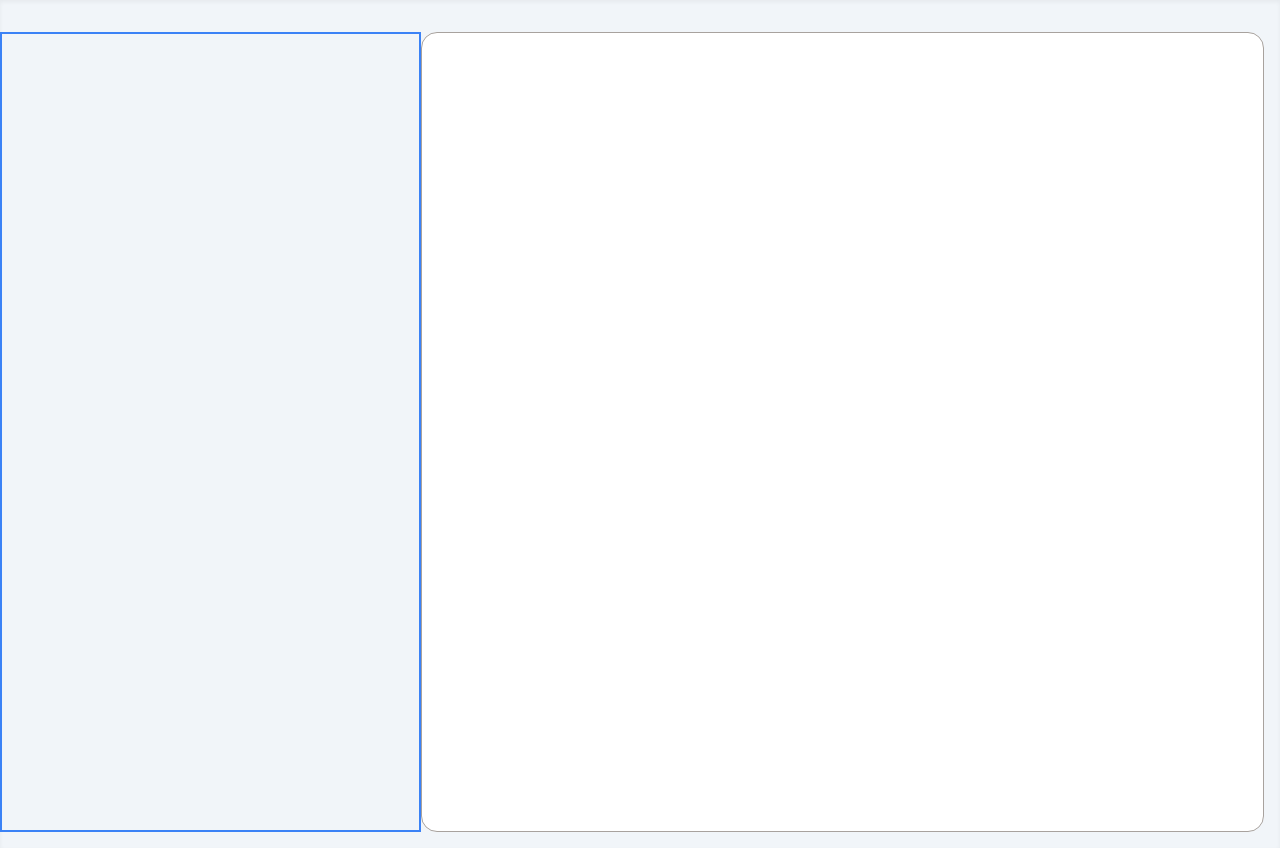
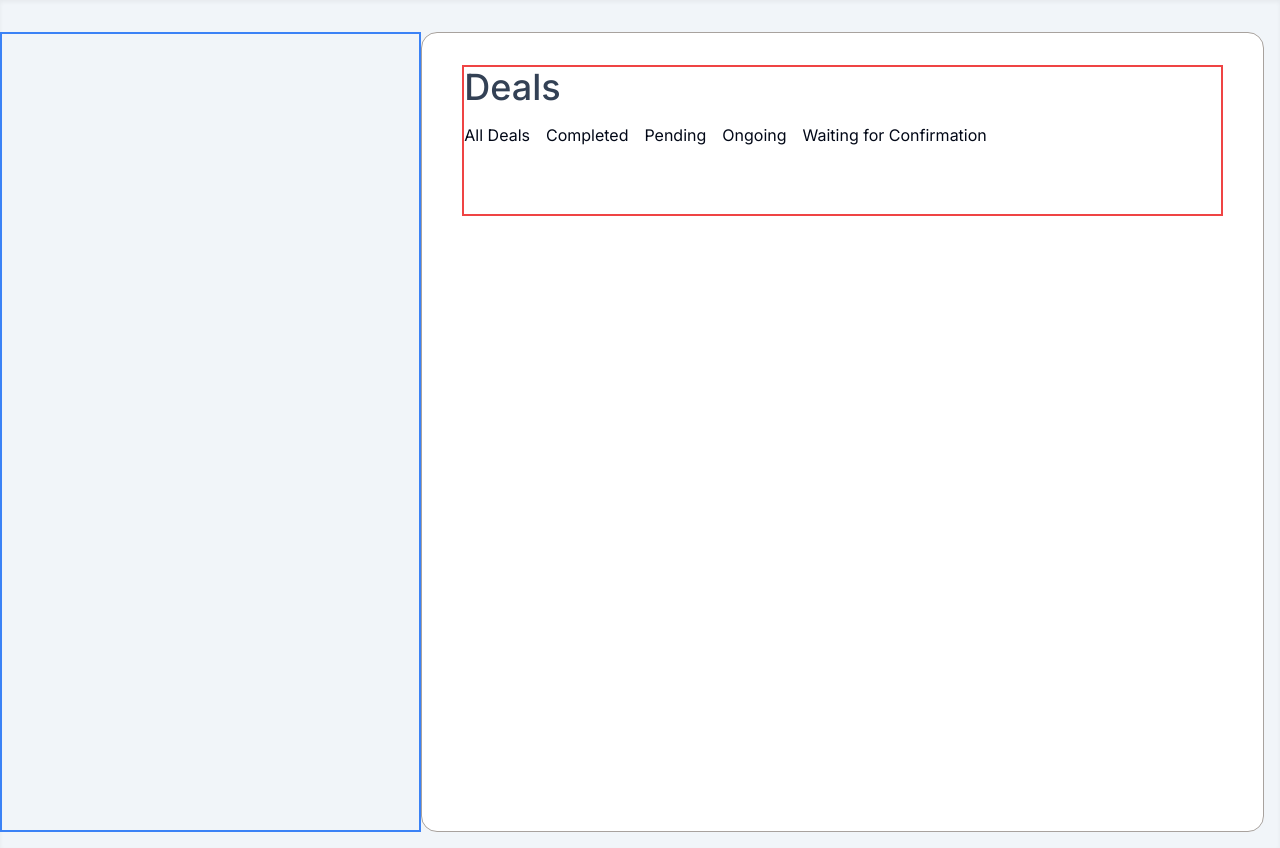
Before and after one commit to Valtkf/dashboard-CRM, a Next.js app: page / in a window 1280 px wide. Built offline with nearby package versions, Linux system fonts and the light colour scheme.

Commit message:
📦 F0 : add button.tsx and ButtonLink.tsx and add links button

```diff
--- a/src/app/globals.css
+++ b/src/app/globals.css
@@ -2,32 +2,68 @@
 @tailwind components;
 @tailwind utilities;
 
-:root {
-  --foreground-rgb: 0, 0, 0;
-  --background-start-rgb: 214, 219, 220;
-  --background-end-rgb: 255, 255, 255;
-}
+@layer base {
+  :root {
+    --background: 0 0% 100%;
+    --foreground: 222.2 84% 4.9%;
+    --card: 0 0% 100%;
+    --card-foreground: 222.2 84% 4.9%;
+    --popover: 0 0% 100%;
+    --popover-foreground: 222.2 84% 4.9%;
+    --primary: 222.2 47.4% 11.2%;
+    --primary-foreground: 210 40% 98%;
+    --secondary: 210 40% 96.1%;
+    --secondary-foreground: 222.2 47.4% 11.2%;
+    --muted: 210 40% 96.1%;
+    --muted-foreground: 215.4 16.3% 46.9%;
+    --accent: 210 40% 96.1%;
+    --accent-foreground: 222.2 47.4% 11.2%;
+    --destructive: 0 84.2% 60.2%;
+    --destructive-foreground: 210 40% 98%;
+    --border: 214.3 31.8% 91.4%;
+    --input: 214.3 31.8% 91.4%;
+    --ring: 222.2 84% 4.9%;
+    --radius: 0.5rem;
+    --chart-1: 12 76% 61%;
+    --chart-2: 173 58% 39%;
+    --chart-3: 197 37% 24%;
+    --chart-4: 43 74% 66%;
+    --chart-5: 27 87% 67%;
+  }
 
-@media (prefers-color-scheme: dark) {
-  :root {
-    --foreground-rgb: 255, 255, 255;
-    --background-start-rgb: 0, 0, 0;
-    --background-end-rgb: 0, 0, 0;
+  .dark {
+    --background: 222.2 84% 4.9%;
+    --foreground: 210 40% 98%;
+    --card: 222.2 84% 4.9%;
+    --card-foreground: 210 40% 98%;
+    --popover: 222.2 84% 4.9%;
+    --popover-foreground: 210 40% 98%;
+    --primary: 210 40% 98%;
+    --primary-foreground: 222.2 47.4% 11.2%;
+    --secondary: 217.2 32.6% 17.5%;
+    --secondary-foreground: 210 40% 98%;
+    --muted: 217.2 32.6% 17.5%;
+    --muted-foreground: 215 20.2% 65.1%;
+    --accent: 217.2 32.6% 17.5%;
+    --accent-foreground: 210 40% 98%;
+    --destructive: 0 62.8% 30.6%;
+    --destructive-foreground: 210 40% 98%;
+    --border: 217.2 32.6% 17.5%;
+    --input: 217.2 32.6% 17.5%;
+    --ring: 212.7 26.8% 83.9%;
+    --chart-1: 220 70% 50%;
+    --chart-2: 160 60% 45%;
+    --chart-3: 30 80% 55%;
+    --chart-4: 280 65% 60%;
+    --chart-5: 340 75% 55%;
   }
 }
 
-body {
-  color: rgb(var(--foreground-rgb));
-  background: linear-gradient(
-      to bottom,
-      transparent,
-      rgb(var(--background-end-rgb))
-    )
-    rgb(var(--background-start-rgb));
-}
-
-@layer utilities {
-  .text-balance {
-    text-wrap: balance;
+@layer base {
+  * {
+    @apply border-border;
+  }
+  body {
+    @apply bg-background text-foreground;
   }
 }
--- a/src/app/page.tsx
+++ b/src/app/page.tsx
@@ -1,10 +1,24 @@
-import Image from "next/image";
+// src/pages/index.tsx
+import Button from "@/components/ui/button";
 
 export default function Home() {
   return (
     <main className="flex min-h-screen bg-slate-100 shadow-inner pr-4 pb-4">
       <div className="flex justify-start border-2 border-blue-500 w-1/3 h-screen mt-8 "></div>
-      <div className="border-[1px] border-stone-400 bg-white rounded-2xl h-screen w-2/3 mt-8"></div>
+      <div className="border-[1px] border-stone-400 bg-white rounded-2xl h-screen w-2/3 mt-8">
+        <div className="border-2 border-red-500 h-[151px] mt-8 mr-10 ml-10">
+          <h1 className="font-inter font-medium text-4xl text-slate-700">
+            Deals
+          </h1>
+          <div className="flex gap-4 mt-4 hover:underline-offset-1">
+            <Button variant="primary">All Deals</Button>
+            <Button variant="secondary">Completed</Button>
+            <Button variant="secondary">Pending</Button>
+            <Button variant="secondary">Ongoing</Button>
+            <Button variant="link">Waiting for Confirmation</Button>
+          </div>
+        </div>
+      </div>
     </main>
   );
 }
--- /dev/null
+++ b/src/components/ui/ButtonLink.tsx
@@ -0,0 +1,17 @@
+// src/components/ui/ButtonLink.tsx
+import React from "react";
+import Button from "@/components/ui/button";
+
+interface ButtonLinkProps {
+  variant?: string; // Rendre variant optionnel
+  children?: React.ReactNode; // Rendre children optionnel
+}
+
+const ButtonLink: React.FC<ButtonLinkProps> = ({
+  variant = "link", // Valeur par défaut pour variant
+  children = "Link", // Valeur par défaut pour children
+}) => {
+  return <Button variant={variant}>{children}</Button>;
+};
+
+export default ButtonLink;
--- /dev/null
+++ b/src/components/ui/button.tsx
@@ -0,0 +1,18 @@
+// src/components/ui/button.tsx
+import React from "react";
+
+// Définir une interface pour les props du composant Button
+interface ButtonProps {
+  variant: string; // Par exemple: "link", "primary", "secondary"
+  children: React.ReactNode; // Contenu du bouton
+}
+
+// Définir le composant Button
+const Button: React.FC<ButtonProps> = ({ variant, children }) => {
+  // Définir les classes CSS en fonction de la variante
+  const classNames = `btn ${variant}`; // Assurez-vous que `btn` est une classe de base et `variant` ajoute des classes spécifiques
+
+  return <button className={classNames}>{children}</button>;
+};
+
+export default Button;
--- /dev/null
+++ b/src/lib/utils.ts
@@ -0,0 +1,6 @@
+import { type ClassValue, clsx } from "clsx"
+import { twMerge } from "tailwind-merge"
+
+export function cn(...inputs: ClassValue[]) {
+  return twMerge(clsx(inputs))
+}
--- a/tailwind.config.ts
+++ b/tailwind.config.ts
@@ -1,20 +1,80 @@
-import type { Config } from "tailwindcss";
+import type { Config } from "tailwindcss"
 
-const config: Config = {
+const config = {
+  darkMode: ["class"],
   content: [
-    "./src/pages/**/*.{js,ts,jsx,tsx,mdx}",
-    "./src/components/**/*.{js,ts,jsx,tsx,mdx}",
-    "./src/app/**/*.{js,ts,jsx,tsx,mdx}",
-  ],
+    './pages/**/*.{ts,tsx}',
+    './components/**/*.{ts,tsx}',
+    './app/**/*.{ts,tsx}',
+    './src/**/*.{ts,tsx}',
+	],
+  prefix: "",
   theme: {
+    container: {
+      center: true,
+      padding: "2rem",
+      screens: {
+        "2xl": "1400px",
+      },
+    },
     extend: {
-      backgroundImage: {
-        "gradient-radial": "radial-gradient(var(--tw-gradient-stops))",
-        "gradient-conic":
-          "conic-gradient(from 180deg at 50% 50%, var(--tw-gradient-stops))",
+      colors: {
+        border: "hsl(var(--border))",
+        input: "hsl(var(--input))",
+        ring: "hsl(var(--ring))",
+        background: "hsl(var(--background))",
+        foreground: "hsl(var(--foreground))",
+        primary: {
+          DEFAULT: "hsl(var(--primary))",
+          foreground: "hsl(var(--primary-foreground))",
+        },
+        secondary: {
+          DEFAULT: "hsl(var(--secondary))",
+          foreground: "hsl(var(--secondary-foreground))",
+        },
+        destructive: {
+          DEFAULT: "hsl(var(--destructive))",
+          foreground: "hsl(var(--destructive-foreground))",
+        },
+        muted: {
+          DEFAULT: "hsl(var(--muted))",
+          foreground: "hsl(var(--muted-foreground))",
+        },
+        accent: {
+          DEFAULT: "hsl(var(--accent))",
+          foreground: "hsl(var(--accent-foreground))",
+        },
+        popover: {
+          DEFAULT: "hsl(var(--popover))",
+          foreground: "hsl(var(--popover-foreground))",
+        },
+        card: {
+          DEFAULT: "hsl(var(--card))",
+          foreground: "hsl(var(--card-foreground))",
+        },
+      },
+      borderRadius: {
+        lg: "var(--radius)",
+        md: "calc(var(--radius) - 2px)",
+        sm: "calc(var(--radius) - 4px)",
+      },
+      keyframes: {
+        "accordion-down": {
+          from: { height: "0" },
+          to: { height: "var(--radix-accordion-content-height)" },
+        },
+        "accordion-up": {
+          from: { height: "var(--radix-accordion-content-height)" },
+          to: { height: "0" },
+        },
+      },
+      animation: {
+        "accordion-down": "accordion-down 0.2s ease-out",
+        "accordion-up": "accordion-up 0.2s ease-out",
       },
     },
   },
-  plugins: [],
-};
-export default config;
+  plugins: [require("tailwindcss-animate")],
+} satisfies Config
+
+export default config
```
Also changed, not shown: package.json (+9 -4 lines), components.json (added), 1 other file (tests, documents, lock files or other folders).
